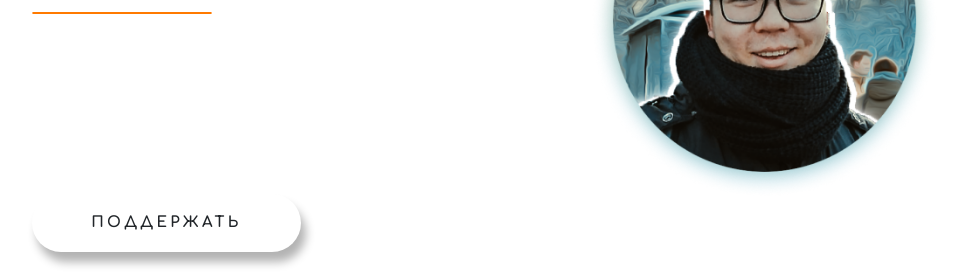
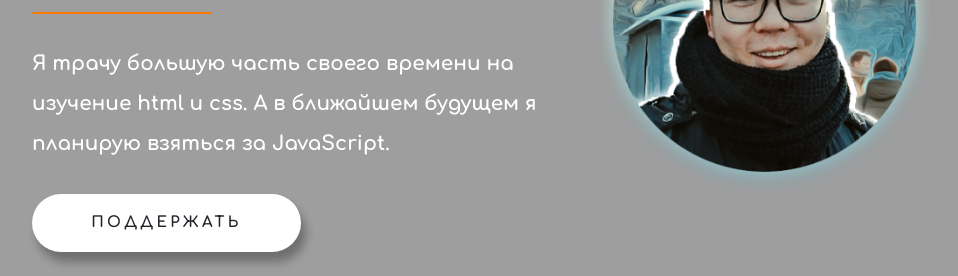
Before and after one commit to kryaaack/aboutme, a plain HTML site: page index.html in a window 1280 px wide. Shown: the part 303-579 px from the top of the page, without its empty margins (155-1113 px from the left). Drawn offline with Linux system fonts and the light colour scheme; the site is published under a folder, as on GitHub Pages, so addresses that start at the root find nothing.

Commit message:
Update style.css

```diff
--- a/css/style.css
+++ b/css/style.css
@@ -3,7 +3,7 @@
 }
 
 section {
-  background-image: url('/img/main_bg.png');
+  background-image: url('../img/main_bg.png');
   background-size: cover;
   min-height: 900px;
   padding: 150px 187px 150px 187px;
```
